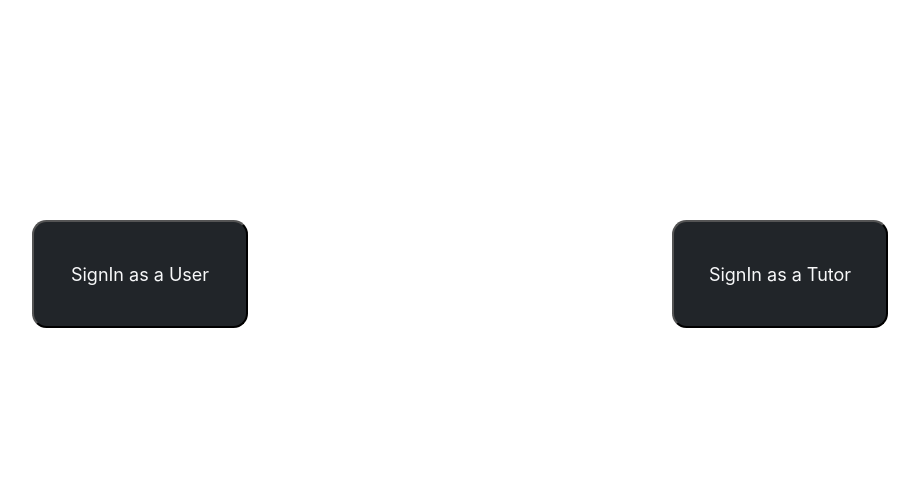
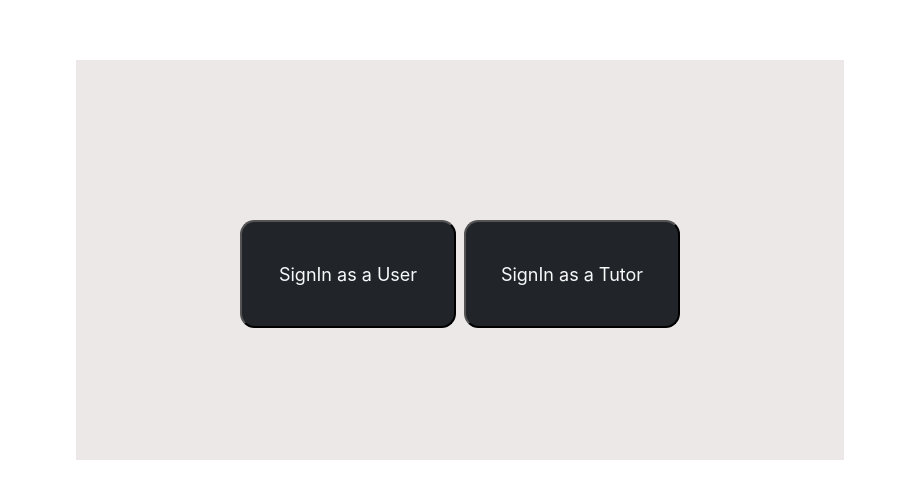
Before and after one commit to borradevendar/tutorVNR, a React (Create React App) app in the folder frontend/: page / in a window 1280 px wide. Shown: the part 140-638 px from the top of the page, without its empty margins (180-1099 px from the left). Built offline with nearby package versions, Linux system fonts and the light colour scheme.

Commit message:
styled login interface

```diff
--- a/frontend/src/App.css
+++ b/frontend/src/App.css
@@ -2,7 +2,12 @@
   text-align: center;
 }
 .loginContainer{
-  margin-top:45vh;
+  width: 60%;
+  height: 25em;
+  margin: auto;
+  margin-top: 25vh;
+  background-color: rgb(236, 232, 232);
+  padding: 20vh;
 }
 
 .buttonContainer{
@@ -10,6 +15,7 @@
   flex-direction: row;
   justify-content: space-around;
   margin: auto;
+
 }
 .signInButton{
   width: 12em;
--- a/frontend/src/App.js
+++ b/frontend/src/App.js
@@ -1,5 +1,6 @@
 import './App.css';
 import LoginPage from './components/LoginPage';
+import UserLogin from './components/UserLogin';
 export default function App() {
   return (
     <div>
--- /dev/null
+++ b/frontend/src/components/UserLogin.js
@@ -0,0 +1,12 @@
+export default function UserLogin(){
+    return(
+        <div>
+            <form>
+                <label for="rollno">Roll Number</label>
+                <input name="rollno" type="text" id="rollno"/>
+                <label for="Password">Password</label>
+                <input name="Password" type="text" id="Password"/>
+            </form>
+        </div>
+    )
+}
```
Also changed, not shown: frontend/src/components/TutorLogin.js (added, +7 -0 lines), frontend/src/components/TutorRegister.js (added, +7 -0 lines), frontend/src/components/UserRegister.js (added, +7 -0 lines).
